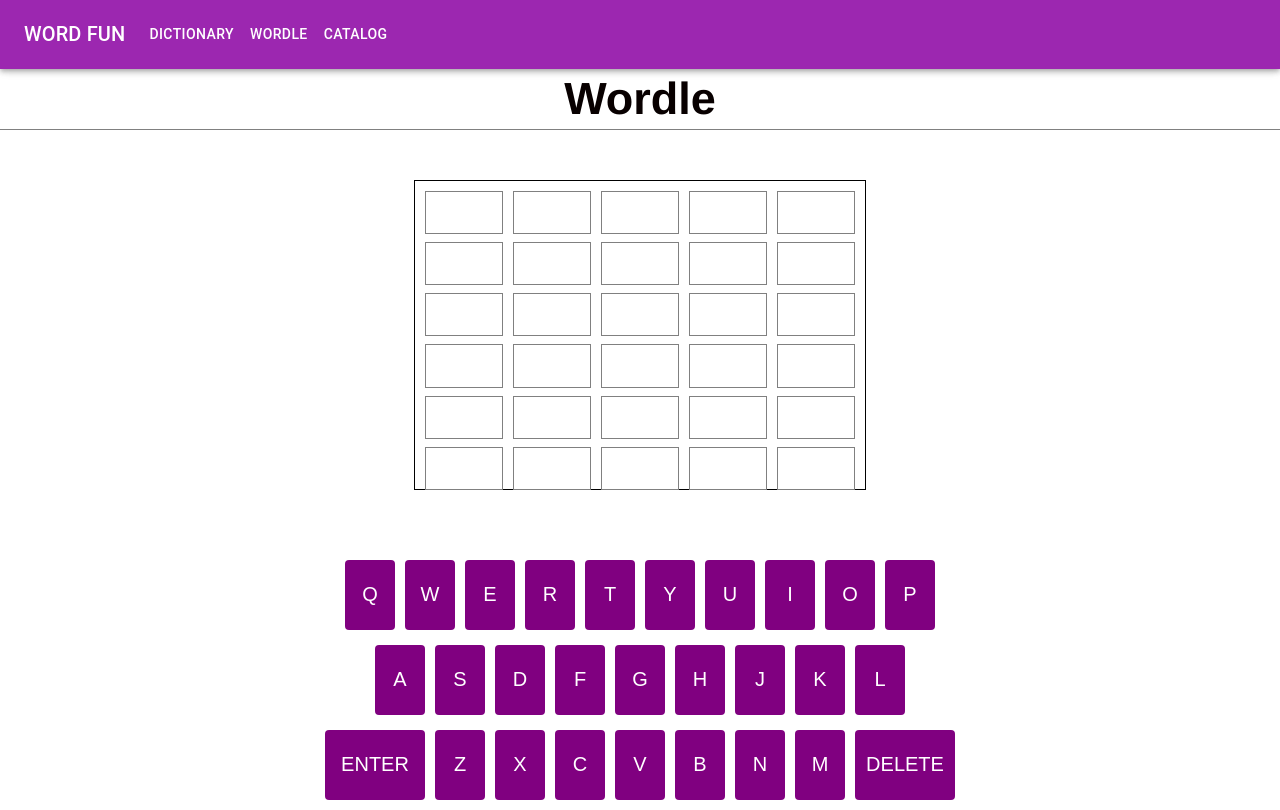
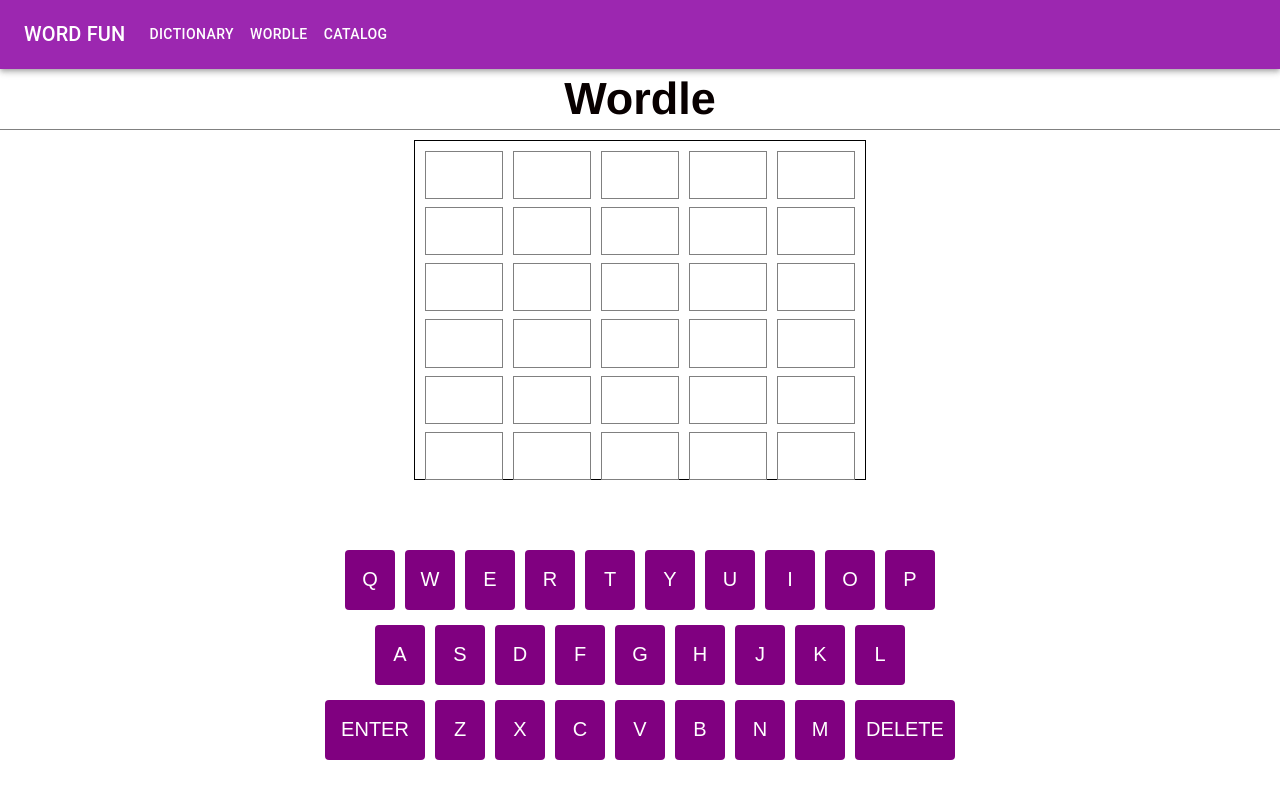
Before and after one commit to smilstei2/word-fun, a React (Create React App) app: page /#/catalog in a window 1280 px wide. Both pictures are taken after a click on the button "WORDLE". Built offline with nearby package versions, Linux system fonts and the light colour scheme.

Commit message:
wordle works!

```diff
--- a/src/wordle/Wordle.css
+++ b/src/wordle/Wordle.css
@@ -32,7 +32,7 @@
     height: calc(100vh - 170px);
     display: flex;
     align-items: center;
-    padding-top: 50px;
+    padding-top: 10px;
     flex-direction: column;
   }
 
@@ -107,7 +107,7 @@
 
   .key {
     width: 50px;
-    height: 70px;
+    height: 60px;
     margin: 5px;
     border-radius: 4px;
     display: grid;
```
